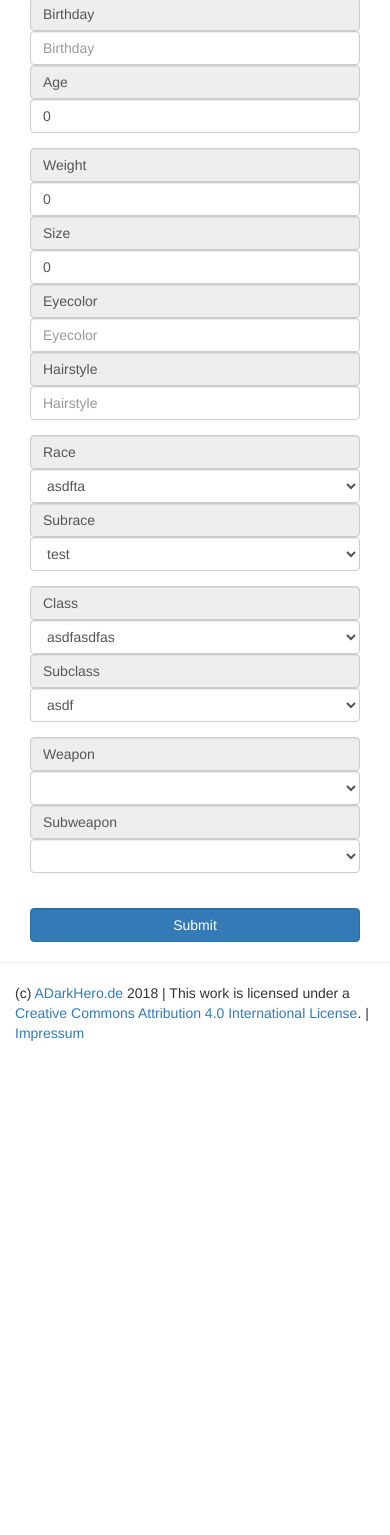
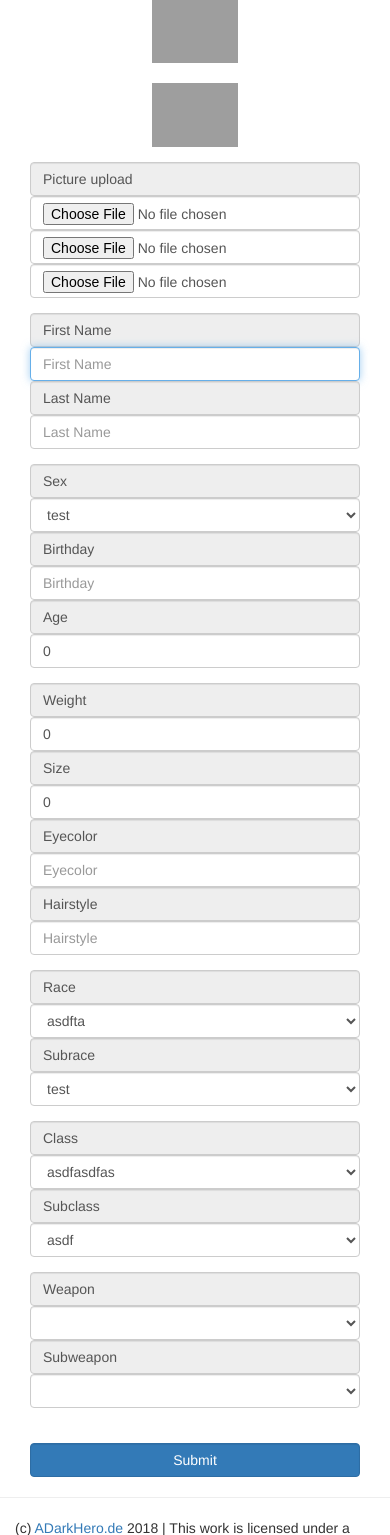
Before and after one commit to ADarkHero/Virtual-Pen---Paper, a PHP site: page /character.php?new=true in a window 390 px wide. Shown: the part 486-2021 px from the top of the page. Before the commit the page ends 1527 px from the top, so only its background shows below. Run offline with PHP 8.4, Linux system fonts and the light colour scheme; the visitor is signed in with stand-in values (Sample User, id 1); data comes from the database, SQL or seed files in the repository; data that the repository does not hold is empty; grey boxes are pictures that could not be loaded.

Commit message:
Added character pictures. Fixes #14

```diff
--- a/character.php
+++ b/character.php
@@ -2,19 +2,11 @@
 session_start();
 require_once("inc/config.inc.php");
 require_once("inc/functions.inc.php");
+require_once("inc/character/character.inc.php");
 include("templates/header.inc.php");
-
-function weapongenerator($row, $currentrow) {
-    $weapons = scandir("img/weapon"); //Path with all weapons
-    foreach ($weapons as &$weapon) {
-        echo "<option";
-        if ($row[$currentrow] == $weapon) {
-            echo " selected";
-        }
-        echo " value='" . $weapon . "'>" . substr($weapon, 0, -4) . "</option>";    //Cut .svg away
-    }
-}
-
+?>
+<div class="container-fluid">
+    <?php
     $readonly = true;
 
     if (isset($user['id'])) { //User logged in?
@@ -88,11 +80,13 @@ if ($_SERVER['REQUEST_METHOD'] === 'POST') {
             $sql = $sql . " WHERE ID = " . $id;
         }
 
-
         $statement = $pdo->prepare($sql);
         $result = $statement->execute();
+
+        updatePictures("mainPicture", $pdo, $id);
+        updatePictures("secondaryPicture", $pdo, $id);
+        updatePictures("tertiaryPicture", $pdo, $id);
     }
-
 //Read character data from database
     $statement = $pdo->prepare("SELECT * FROM characters WHERE id = $id");
     $result = $statement->execute();
@@ -100,41 +94,70 @@ $count = 1;
 
     while ($row = $statement->fetch()) {
         ?>
-    <div class="container-fluid">
 
-        <form action="" method="post">
+
+        <form action="" method="post" enctype="multipart/form-data">
             <!-- PICTURES -->
             <div class="form-group row">
-                <div class="col-md-6 form">
-                    TODO: Character-Picture
+                <div class="col-md-2 form" data-toggle="tooltip" title="It's your character!">
+                    <?php
+                    if ($row['mainPicture'] !== "") {
+                        echo '<span class="characterpicture"><center><img src="img/character/' . $row['mainPicture'] . '" data-toggle="tooltip"></img></center></span>';
+                    }
+                    ?>
+                </div>
+                <div class="col-md-2 form" data-toggle="tooltip" title="It's your character!">
+                    <?php
+                    if ($row['secondaryPicture'] !== "") {
+                        echo '<span class="characterpicture"><center><img src="img/character/' . $row['secondaryPicture'] . '" data-toggle="tooltip" title="It\'s your character!"></img></center></span>';
+                    }
+                    ?>
+                </div>
+                <div class="col-md-2 form" data-toggle="tooltip" title="It's your character!">
+                    <?php
+                    if ($row['tertiaryPicture'] !== "") {
+                        echo '<span class="characterpicture"><center><img src="img/character/' . $row['tertiaryPicture'] . '" data-toggle="tooltip" title="It\'s your character!"></img></center></span>';
+                    }
+                    ?>
                 </div>
                 <div class="col-md-1 form">
                     <?php
                     if ($row['weapon'] !== "") {
-                        echo '<span id="weapon" class="weaponimage"><img src="img/weapon/' . $row['weapon'] . '" data-toggle="tooltip" title="Weapon: ' . substr($row['weapon'], 0, -4) . '"></img></span>';
+                        echo '<span id="weapon" class="weaponimage"><center><img src="img/weapon/' . $row['weapon'] . '" data-toggle="tooltip" title="Weapon: ' . substr($row['weapon'], 0, -4) . '"></img></center></span>';
                     }
                     echo '<br />';
                     if ($row['subweapon'] !== "") {
-                        echo '<span id="subweapon" class="weaponimage"><img src="img/weapon/' . $row['subweapon'] . '" data-toggle="tooltip" title="Subweapon: ' . substr($row['subweapon'], 0, -4) . '"></img></span>';
+                        echo '<span id="subweapon" class="weaponimage"><center><img src="img/weapon/' . $row['subweapon'] . '" data-toggle="tooltip" title="Subweapon: ' . substr($row['subweapon'], 0, -4) . '"></img></center></span>';
                     }
                     ?>
                 </div>
             </div>
 
+            <!-- PICTURE UPLOAD -->
+            <div class="form-group row">
+                <div class="col-md-2 form" data-toggle="tooltip" title="Picture upload">
+                    <input class="form-control" value="Picture upload" disabled>
+                </div>
+                <div class="col-md-4 form" data-toggle="tooltip" title="Main picture">
+                    <input class="form-control" type="file" name="mainPicture">
+                </div>
+                <div class="col-md-3 form" data-toggle="tooltip" title="Secondary picture">
+                    <input class="form-control" type="file" name="secondaryPicture">
+                </div>
+                <div class="col-md-3 form" data-toggle="tooltip" title="Tertiary picture">
+                    <input class="form-control" type="file" name="tertiaryPicture">
+                </div>
+            </div>
 
             <!-- NAME -->
             <div class="form-group row">
-                <div class="col-md-2 form">
-                    <span class="d-inline-block" tabindex="0" data-toggle="tooltip" title="First Name">
+                <div class="col-md-2 form" data-toggle="tooltip" title="First Name">
                     <input class="form-control" value="First Name" disabled>
-                    </span>
                 </div>
                 <div class="col-md-4"><input type="text" name="firstName" class="form-control" placeholder="First Name" title="First Name" value="<?php echo $row['firstName']; ?>"  autofocus></div>
 
-                <div class="col-md-2 form">
-                    <span class="d-inline-block" tabindex="0" data-toggle="tooltip" title="Last Name">
+                <div class="col-md-2 form" data-toggle="tooltip" title="Last Name">
                     <input class="form-control" value="Last Name" disabled>
-                    </span>
                 </div>
                 <div class="col-md-4"><input type="text" name="lastName" class="form-control" placeholder="Last Name" value="<?php echo $row['lastName']; ?>"  ></div>
             </div>
@@ -149,10 +172,8 @@ while ($row = $statement->fetch()) {
             ?>
 
             <div class="form-group row">
-                <div class="col-md-1 form">
-                    <span class="d-inline-block" tabindex="0" data-toggle="tooltip" title="Sex">
+                <div class="col-md-1 form" data-toggle="tooltip" title="Sex">
                     <input class="form-control" value="Sex" disabled>
-                    </span>
                 </div>
                 <div class="col-md-3"><select name="sex" id="sex" class="form-control" >
                         <?php
@@ -166,17 +187,13 @@ while ($row = $statement->fetch()) {
                         ?>
                     </select>
                 </div>
-                <div class="col-md-1 form">
-                    <span class="d-inline-block" tabindex="0" data-toggle="tooltip" title="Birthday">
+                <div class="col-md-1 form" data-toggle="tooltip" title="Birthday">
                     <input class="form-control" value="Birthday" disabled>
-                    </span>
                 </div>
                 <div class="col-md-3"><input type="text" name="birthday" class="form-control" placeholder="Birthday"  value="<?php echo $row['birthday']; ?>"  ></div>
 
-                <div class="col-md-1 form">
-                    <span class="d-inline-block" tabindex="0" data-toggle="tooltip" title="Age">
+                <div class="col-md-1 form" data-toggle="tooltip" title="Age">
                     <input class="form-control" value="Age" disabled>
-                    </span>
                 </div>
                 <div class="col-md-3"><input type="text" name="age" class="form-control" placeholder="Age" value="<?php echo $row['age']; ?>"  ></div>
             </div>
@@ -185,31 +202,23 @@ while ($row = $statement->fetch()) {
 
             <!-- WEIGHT, SIZE, EYES, HAIR -->
             <div class="form-group row">
-                <div class="col-md-1 form">
-                    <span class="d-inline-block" tabindex="0" data-toggle="tooltip" title="Weight">
+                <div class="col-md-1 form" data-toggle="tooltip" title="Weight">
                     <input class="form-control" value="Weight" disabled>
-                    </span>
                 </div>
                 <div class="col-md-2"><input type="text" name="weight" class="form-control" placeholder="Weight" value="<?php echo $row['weight']; ?>"  ></div>
 
-                <div class="col-md-1 form">
-                    <span class="d-inline-block" tabindex="0" data-toggle="tooltip" title="Size">
+                <div class="col-md-1 form" data-toggle="tooltip" title="Size">
                     <input class="form-control" value="Size" disabled>
-                    </span>
                 </div>
                 <div class="col-md-2"><input type="text" name="size" class="form-control" placeholder="Size" value="<?php echo $row['size']; ?>"  ></div>
 
-                <div class="col-md-1 form">
-                    <span class="d-inline-block" tabindex="0" data-toggle="tooltip" title="Eyecolor">
+                <div class="col-md-1 form" data-toggle="tooltip" title="Eyecolor">
                     <input class="form-control" value="Eyecolor" disabled>
-                    </span>
                 </div>
                 <div class="col-md-2"><input type="text" name="eyes" class="form-control" placeholder="Eyecolor"  value="<?php echo $row['eyes']; ?>"  ></div>
 
-                <div class="col-md-1 form">
-                    <span class="d-inline-block" tabindex="0" data-toggle="tooltip" title="Hairstyle">
+                <div class="col-md-1 form" data-toggle="tooltip" title="Hairstyle">
                     <input class="form-control" value="Hairstyle" disabled>
-                    </span>
                 </div>
                 <div class="col-md-2"><input type="text" name="hair" class="form-control" placeholder="Hairstyle"  value="<?php echo $row['hair']; ?>"  ></div>
             </div>
@@ -223,10 +232,8 @@ while ($row = $statement->fetch()) {
             $races = $statement->fetchAll();
             ?>
             <div class="form-group row">
-                <div class="col-md-2 form">
-                    <span class="d-inline-block" tabindex="0" data-toggle="tooltip" title="Race">
+                <div class="col-md-2 form" data-toggle="tooltip" title="Race">
                     <input class="form-control" value="Race" disabled>
-                    </span>
                 </div>
                 <div class="col-md-4">
                     <select name="race" id="race" class="form-control" >
@@ -242,10 +249,8 @@ while ($row = $statement->fetch()) {
                         ?>
                     </select>
                 </div>
-                <div class="col-md-2 form">
-                    <span class="d-inline-block" tabindex="0" data-toggle="tooltip" title="Subrace">
+                <div class="col-md-2 form" data-toggle="tooltip" title="Subrace">
                     <input class="form-control" value="Subrace" disabled>
-                    </span>
                 </div>
                 <div class="col-md-4">
                     <select name="subrace" class="form-control" >
@@ -271,10 +276,8 @@ while ($row = $statement->fetch()) {
             $classes = $statement->fetchAll();
             ?>
             <div class="form-group row">
-                <div class="col-md-2 form">
-                    <span class="d-inline-block" tabindex="0" data-toggle="tooltip" title="Class">
+                <div class="col-md-2 form" data-toggle="tooltip" title="Class">
                     <input class="form-control" value="Class" disabled>
-                    </span>
                 </div>
                 <div class="col-md-4">
                     <select name="class" id="class" class="form-control" >
@@ -290,10 +293,8 @@ while ($row = $statement->fetch()) {
                         ?>
                     </select>
                 </div>
-                <div class="col-md-2 form">
-                    <span class="d-inline-block" tabindex="0" data-toggle="tooltip" title="Subclass">
+                <div class="col-md-2 form" data-toggle="tooltip" title="Subclass">
                     <input class="form-control" value="Subclass" disabled>
-                    </span>
                 </div>
                 <div class="col-md-4">
                     <select name="subclass" class="form-control" >
@@ -314,10 +315,8 @@ while ($row = $statement->fetch()) {
 
             <!-- WEAPON -->
             <div class="form-group row">
-                <div class="col-md-2 form">
-                    <span class="d-inline-block" tabindex="0" data-toggle="tooltip" title="Weapon">
+                <div class="col-md-2 form" data-toggle="tooltip" title="Weapon">
                     <input class="form-control" value="Weapon" disabled>
-                    </span>
                 </div>
                 <div class="col-md-4">
                     <select name="weapon" class="form-control" onchange='changeWeapon(this.value, "weapon")'>
@@ -326,10 +325,8 @@ while ($row = $statement->fetch()) {
                         ?>
                     </select>
                 </div>
-                <div class="col-md-2 form">
-                    <span class="d-inline-block" tabindex="0" data-toggle="tooltip" title="Subweapon">
+                <div class="col-md-2 form" data-toggle="tooltip" title="Subweapon">
                     <input class="form-control" value="Subweapon" disabled>
-                    </span>
                 </div>
                 <div class="col-md-4">
                     <select name="subweapon" class="form-control" onchange='changeWeapon(this.value, "subweapon")'>
--- a/css/style.css
+++ b/css/style.css
@@ -95,5 +95,12 @@
 }
 
 .weaponimage img{
-    height: 64px!important;
+    height: 64px !important;
 }
+
+.characterpicture img{
+    height: 128px !important;
+}
+.col-md-2{
+    overflow: hidden;
+}
--- a/index.php
+++ b/index.php
@@ -14,7 +14,7 @@ include("templates/header.inc.php")
     <div class="container">
         <h1>The Last Engine Core</h1>
         <p>
-			Miep.
+            Working title.
         </p>
         <p><a class="btn btn-primary btn-lg" href="register.php" role="button">Start your character now!</a></p>
     </div>
```
Also changed, not shown: inc/character/character.inc.php (added, +33 -0 lines). Lines whose indentation alone changed are shown as unchanged.
